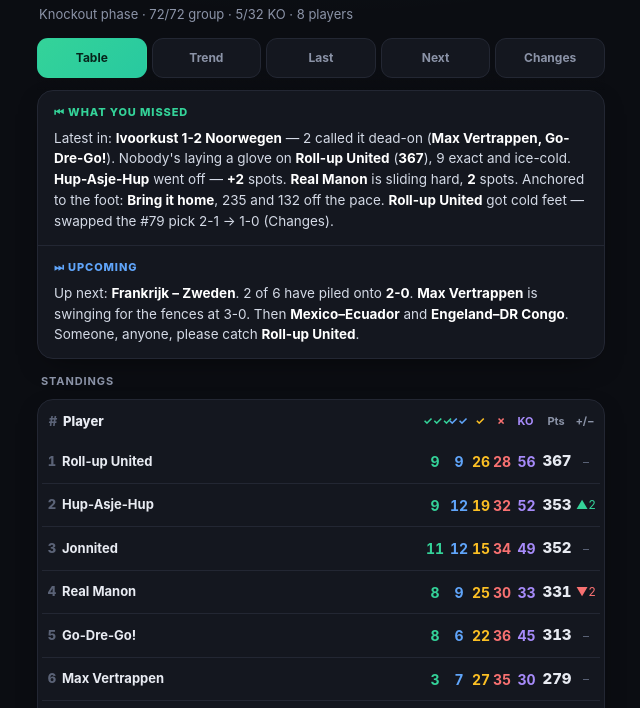
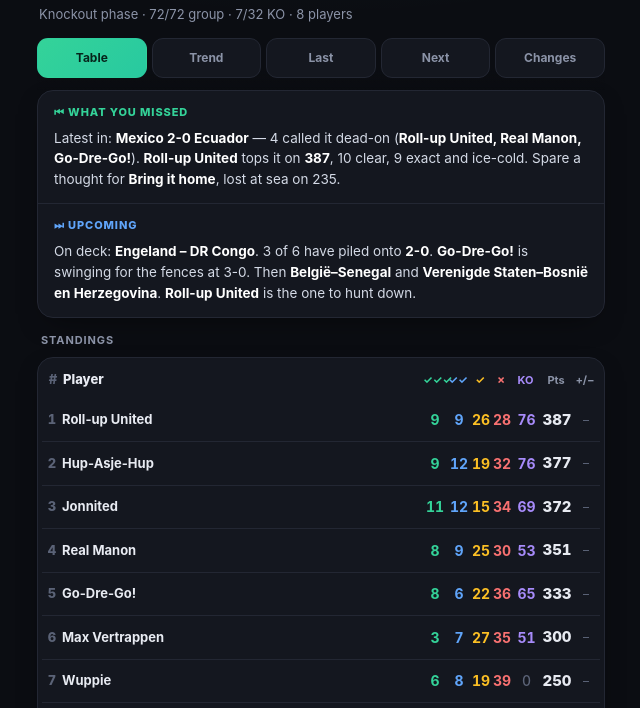
Before and after one commit to Meusini/der-geher, a plain HTML site: page index.html in a window 1280 px wide. Shown: the part 89-797 px from the top of the page, without its empty margins (319-959 px from the left). Drawn offline with Linux system fonts and the light colour scheme.

Commit message:
refresh 2026-07-01 (79/72)

```diff
--- a/index.html
+++ b/index.html
@@ -191,33 +191,35 @@
 
   <footer>
     Made for the Der Geher crew · data from <a href="https://wkpronostiek.sporza.be/" target="_blank" rel="noopener">Sporza Pronostiek ↗</a><br>
-    Flags via flagcdn.com · updated 30/06 22:22
+    Flags via flagcdn.com · updated 01/07 08:31
   </footer>
 </div>
 
 <script>
 // [name, exact, gd, winner, miss, points]
 const STAND=[
- ["Roll-up United",9,9,26,28,367,56],
- ["Hup-Asje-Hup",9,12,19,32,353,52],
- ["Jonnited",11,12,15,34,352,49],
- ["Real Manon",8,9,25,30,331,33],
- ["Go-Dre-Go!",8,6,22,36,313,45],
- ["Max Vertrappen",3,7,27,35,279,30],
+ ["Roll-up United",9,9,26,28,387,76],
+ ["Hup-Asje-Hup",9,12,19,32,377,76],
+ ["Jonnited",11,12,15,34,372,69],
+ ["Real Manon",8,9,25,30,351,53],
+ ["Go-Dre-Go!",8,6,22,36,333,65],
+ ["Max Vertrappen",3,7,27,35,300,51],
  ["Wuppie",6,8,19,39,250,0],
  ["Bring it home",5,5,22,40,235,0]
 ];
-const PREV={"Roll-up United":1,"Real Manon":2,"Jonnited":3,"Hup-Asje-Hup":4,"Go-Dre-Go!":5,"Max Vertrappen":6,"Wuppie":7,"Bring it home":8};
-const PREVAT=77;
+const PREV={"Roll-up United":1,"Hup-Asje-Hup":2,"Jonnited":3,"Real Manon":4,"Go-Dre-Go!":5,"Max Vertrappen":6,"Wuppie":7,"Bring it home":8};
+const PREVAT=79;
 // home, homeISO, away, awayISO, when, pH, pD, pA, picks
 const NEXT=[
- ["Frankrijk","fr","Zweden","se","30/06 23:00",null,null,null,"Roll-up United 2-0 · Max Vertrappen 3-0 · Real Manon 3-1 · Go-Dre-Go! 2-1 · Hup-Asje-Hup 3-2 · Jonnited 2-0"],
- ["Mexico","mx","Ecuador","ec","01/07 03:00",null,null,null,"Roll-up United 1-0 · Max Vertrappen 1-2 · Real Manon 2-1 · Go-Dre-Go! 2-1 · Hup-Asje-Hup 3-1 · Jonnited 2-1"],
  ["Engeland","gb-eng","DR Congo","cd","01/07 18:00",null,null,null,"Roll-up United 2-0 · Max Vertrappen 2-0 · Real Manon 2-1 · Go-Dre-Go! 3-0 · Hup-Asje-Hup 2-1 · Jonnited 2-0"],
- ["België","be","Senegal","sn","01/07 22:00",null,null,null,"Roll-up United 2-1 · Max Vertrappen 2-1 · Real Manon 2-1 · Go-Dre-Go! 2-1 · Hup-Asje-Hup 3-0 · Jonnited 2-0"]
+ ["België","be","Senegal","sn","01/07 22:00",null,null,null,"Roll-up United 2-1 · Max Vertrappen 2-1 · Real Manon 2-1 · Go-Dre-Go! 2-1 · Hup-Asje-Hup 3-0 · Jonnited 2-0"],
+ ["Verenigde Staten","us","Bosnië en Herzegovina","ba","02/07 02:00",null,null,null,"Roll-up United 1-0 · Max Vertrappen 1-1 · Real Manon 2-0 · Go-Dre-Go! 0-1 · Hup-Asje-Hup 1-0 · Jonnited 1-0"],
+ ["Spanje","es","Oostenrijk","at","02/07 21:00",null,null,null,"Roll-up United 2-1 · Max Vertrappen 1-0 · Real Manon 2-0 · Go-Dre-Go! 2-0 · Hup-Asje-Hup 2-1 · Jonnited 2-1"]
 ];
 // home, homeISO, away, awayISO, when, homeScore, awayScore, "Name h-a|pts · ..."
 const LAST=[
+ ["Mexico","mx","Ecuador","ec","01/07",2,0,"Hup-Asje-Hup 3-1|14 · Roll-up United 1-0|10 · Real Manon 2-1|10 · Go-Dre-Go! 2-1|10 · Jonnited 2-1|10 · Max Vertrappen 1-2|1"],
+ ["Frankrijk","fr","Zweden","se","30/06",3,0,"Max Vertrappen 3-0|20 · Roll-up United 2-0|10 · Real Manon 3-1|10 · Go-Dre-Go! 2-1|10 · Hup-Asje-Hup 3-2|10 · Jonnited 2-0|10"],
  ["Ivoorkust","ci","Noorwegen","no","30/06",1,2,"Roll-up United 1-2|20 · Hup-Asje-Hup 1-2|20 · Jonnited 0-1|14 · Max Vertrappen 0-3|10 · Go-Dre-Go! 0-2|10 · Real Manon 1-0|1"],
  ["Nederland","nl","Marokko","ma","30/06",1,1,"Go-Dre-Go! 1-1|10 · Hup-Asje-Hup 1-3|10 · Jonnited 1-2|10 · Max Vertrappen 0-0|4 · Roll-up United 1-0|1 · Real Manon 1-0|1"],
  ["Duitsland","de","Paraguay","py","29/06",1,1,"Roll-up United 2-0|1 · Max Vertrappen 3-0|1 · Real Manon 3-1|1 · Go-Dre-Go! 2-1|1 · Hup-Asje-Hup 2-1|1 · Jonnited 1-0|1"],
@@ -305,13 +307,13 @@ function out(s){const [h,a]=s.split('-').map(Number);return h>a?'H':h<a?'A':'D';
 function scClass(s,fav){const o=out(s);return o==='D'?'sy':(fav==null?'':(o===fav?'sg':'sr'));}
 
 // subtitle
-function sub(){document.getElementById('sub').textContent=`Knockout phase · 72/72 group · 5/32 KO · ${STAND.length} players`;}
+function sub(){document.getElementById('sub').textContent=`Knockout phase · 72/72 group · 7/32 KO · ${STAND.length} players`;}
 sub();
 
 document.getElementById('missed').innerHTML=
- `Latest in: <b>Ivoorkust 1-2 Noorwegen</b> — 2 called it dead-on (<b>Max Vertrappen, Go-Dre-Go!</b>). Nobody's laying a glove on <b>Roll-up United</b> (<b>367</b>), 9 exact and ice-cold. <b>Hup-Asje-Hup</b> went off — <b>+2</b> spots. <b>Real Manon</b> is sliding hard, <b>2</b> spots. Anchored to the foot: <b>Bring it home</b>, 235 and 132 off the pace. <b>Roll-up United</b> got cold feet — swapped the #79 pick 2-1 → 1-0 (Changes).`;
+ `Latest in: <b>Mexico 2-0 Ecuador</b> — 4 called it dead-on (<b>Roll-up United, Real Manon, Go-Dre-Go!</b>). <b>Roll-up United</b> tops it on <b>387</b>, 10 clear, 9 exact and ice-cold. Spare a thought for <b>Bring it home</b>, lost at sea on 235.`;
 document.getElementById('upcoming').innerHTML=
- `Up next: <b>Frankrijk – Zweden</b>. 2 of 6 have piled onto <b>2-0</b>. <b>Max Vertrappen</b> is swinging for the fences at 3-0. Then <b>Mexico–Ecuador</b> and <b>Engeland–DR Congo</b>. Someone, anyone, please catch <b>Roll-up United</b>.`;
+ `On deck: <b>Engeland – DR Congo</b>. 3 of 6 have piled onto <b>2-0</b>. <b>Go-Dre-Go!</b> is swinging for the fences at 3-0. Then <b>België–Senegal</b> and <b>Verenigde Staten–Bosnië en Herzegovina</b>. <b>Roll-up United</b> is the one to hunt down.`;
 
 // standings
 const ranked=[...STAND].sort((a,b)=> b[5]-a[5]||b[1]-a[1]||b[2]-a[2]||b[3]-a[3]||a[0].localeCompare(b[0]));
@@ -430,7 +432,7 @@ const CHANGES=[
  ["Real Manon",81,"België","Senegal",null,"2-1","2026-06-28T13:21"],
  ["Hup-Asje-Hup",74,"Brazilië","Japan",null,"2-1","2026-06-28T13:21"]
 ];
-const SNAP={"Roll-up United":{"3332966":"1-0","3332969":"1-0","3332994":"1-2","3333001":"2-0","3333007":"2-0","3333008":"1-0","3333010":"1-0","3333014":"2-0","3333019":"2-1","3333027":"1-0","3333040":"2-1"},"Max Vertrappen":{"3332966":"0-0","3332969":"1-1","3332994":"0-1","3333001":"2-0","3333005":"1-1","3333007":"3-0","3333008":"2-1","3333010":"1-2","3333014":"2-0","3333019":"1-0","3333027":"1-1","3333040":"2-1"},"Real Manon":{"3332966":"2-1","3332969":"2-0","3332994":"1-2","3333001":"2-1","3333007":"3-1","3333008":"0-1","3333010":"2-1","3333014":"2-1","3333019":"2-0","3333027":"1-1","3333040":"2-1"},"Go-Dre-Go!":{"3332966":"1-1","3332969":"0-1","3332994":"0-1","3333001":"3-0","3333007":"2-1","3333008":"1-2","3333010":"2-1","3333014":"3-0","3333019":"2-0","3333027":"0-0","3333040":"2-1"},"Hup-Asje-Hup":{"3332966":"2-0","3332969":"1-0","3332994":"1-2","3333001":"3-1","3333007":"3-2","3333008":"0-1","3333010":"3-1","3333014":"2-1","3333019":"2-1","3333027":"1-1","3333040":"3-0"},"Jonnited":{"3332966":"0-0","3332969":"1-0","3332994":"0-1","3333001":"2-0","3333007":"2-0","3333008":"1-1","3333010":"2-1","3333014":"2-0","3333019":"2-1","3333027":"1-0","3333040":"2-0"}};
+const SNAP={"Roll-up United":{"3332966":"1-0","3332969":"1-0","3332994":"1-2","3332995":"2-1","3333001":"2-0","3333005":"0-1","3333008":"1-0","3333014":"2-0","3333019":"2-1","3333027":"1-0","3333040":"2-1"},"Max Vertrappen":{"3332966":"0-0","3332969":"1-1","3332994":"0-1","3333001":"2-0","3333005":"1-1","3333008":"2-1","3333014":"2-0","3333019":"1-0","3333027":"1-1","3333040":"2-1"},"Real Manon":{"3332966":"2-1","3332969":"2-0","3332994":"1-2","3333001":"2-1","3333008":"0-1","3333014":"2-1","3333019":"2-0","3333027":"1-1","3333040":"2-1"},"Go-Dre-Go!":{"3332966":"1-1","3332969":"0-1","3332994":"0-1","3333001":"3-0","3333008":"1-2","3333014":"3-0","3333019":"2-0","3333027":"0-0","3333040":"2-1"},"Hup-Asje-Hup":{"3332966":"2-0","3332969":"1-0","3332994":"1-2","3333001":"3-1","3333008":"0-1","3333014":"2-1","3333019":"2-1","3333027":"1-1","3333040":"3-0"},"Jonnited":{"3332966":"0-0","3332969":"1-0","3332994":"0-1","3333001":"2-0","3333008":"1-1","3333014":"2-0","3333019":"2-1","3333027":"1-0","3333040":"2-0"}};
 function renderChanges(){
   const host=document.getElementById('changefeed'); if(!host) return;
   if(!CHANGES.length){host.innerHTML='<div class="blank"><span class="e">🪵</span>No changes logged yet.<br>Edits show up here as players tweak their predictions.</div>';return;}
```
